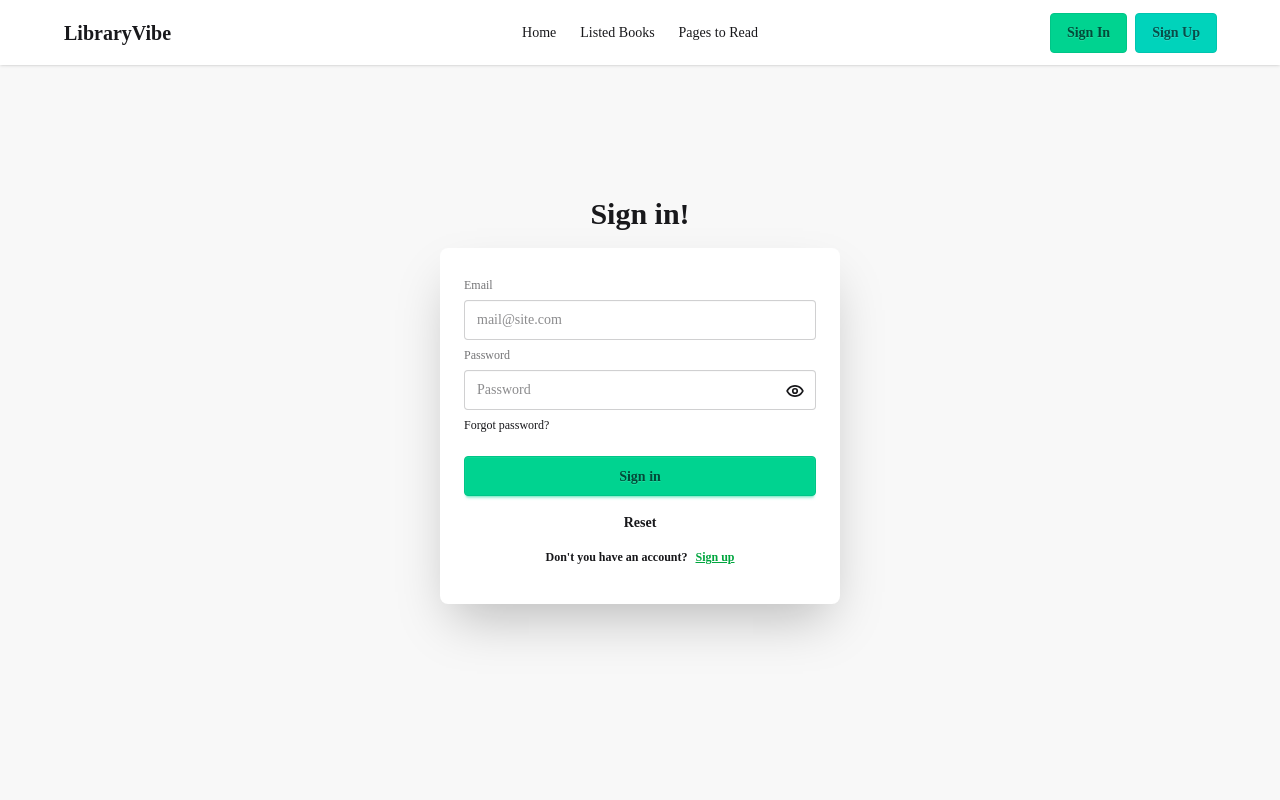
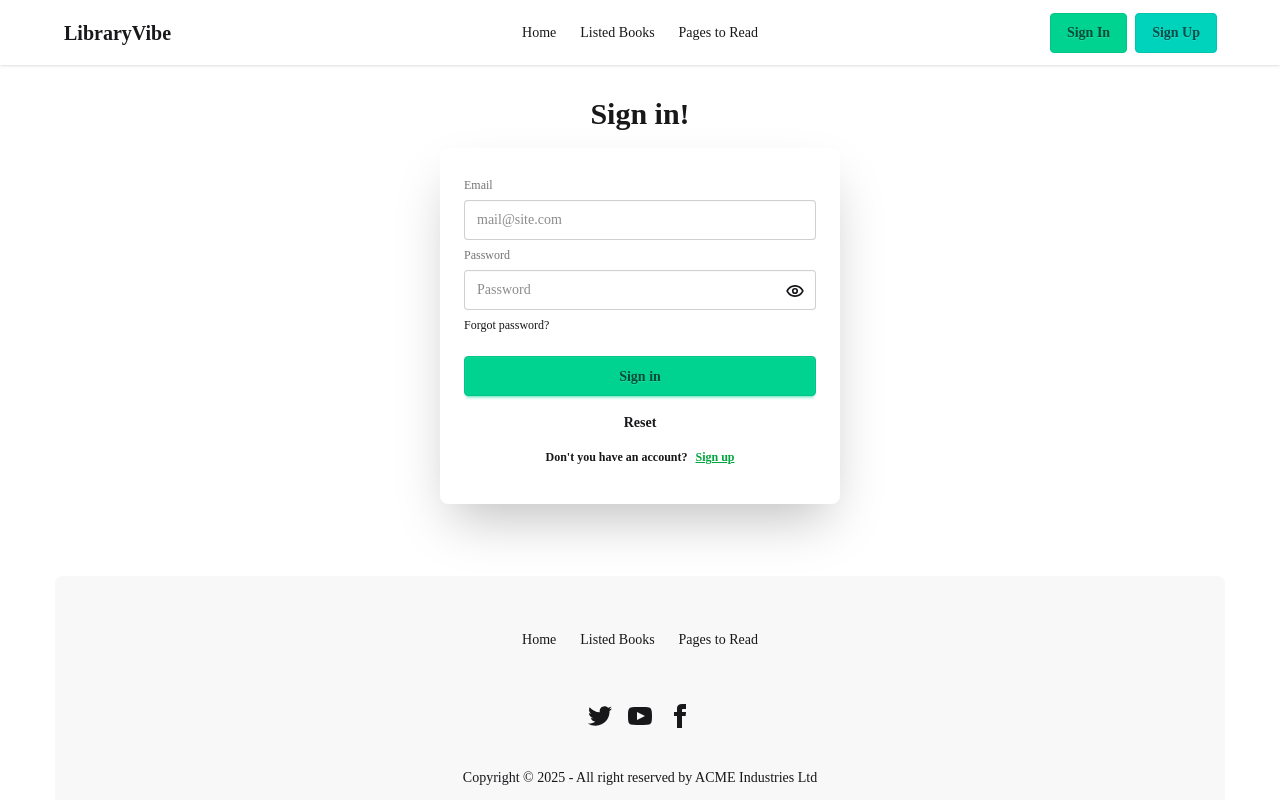
Before and after one commit to md-jahirul-islam-tuku/library-vibe-react, a React (Vite) app: page /signIn in a window 1280 px wide. Shown: the top 800 px of the page. Built offline with nearby package versions, Linux system fonts and the light colour scheme.

Commit message:
sign in and sign up updated

```diff
--- a/src/assets/Pages/SignIn/SignIn.jsx
+++ b/src/assets/Pages/SignIn/SignIn.jsx
@@ -116,7 +116,10 @@ const SignIn = () => {
   };
 
   return (
-    <form onSubmit={handleSignIn} className="hero bg-base-200 min-h-screen">
+    <form
+      onSubmit={handleSignIn}
+      className="hero max-w-[1170px] mx-auto mt-20 mb-14"
+    >
       <div className="hero-content w-108 flex-col">
         <div className="text-center">
           <h1 className="text-3xl font-bold">Sign in!</h1>
--- a/src/assets/Pages/SignUp/SignUp.jsx
+++ b/src/assets/Pages/SignUp/SignUp.jsx
@@ -68,7 +68,7 @@ const SignUp = () => {
   };
 
   return (
-    <form onSubmit={handleSubmit} className="hero bg-base-200 min-h-screen">
+    <form onSubmit={handleSubmit} className="hero max-w-[1170px] mx-auto mt-20 mb-14">
       <div className="hero-content w-108 flex-col">
         <div className="text-center">
           <h1 className="text-3xl font-bold">Sign up now!</h1>
```
